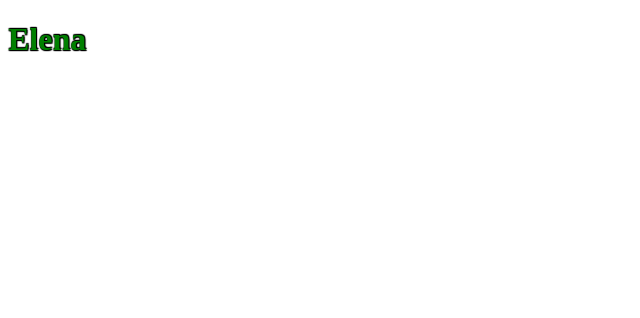
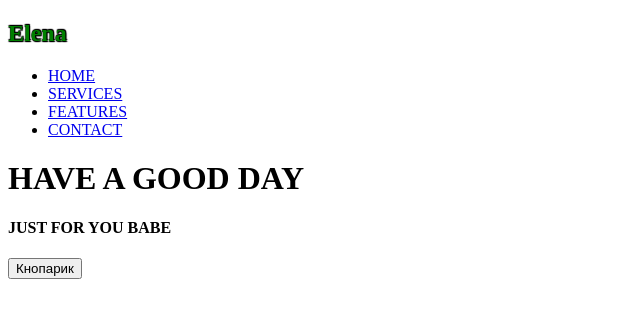
Before and after one commit to maximys963/Site-from-scratch-, a plain HTML site: page index.html in a window 1280 px wide. Shown: the whole page, without its empty margins (0-640 px from the left). Drawn offline with Linux system fonts and the light colour scheme.

Commit message:
доробки в хедері

```diff
--- a/index.html
+++ b/index.html
@@ -8,7 +8,18 @@
   </head>
   <body>
     <header>
-    	<div class="logo"><h1>Elena</h1></div>
+    	<div class="logo"><h2>Elena</h2></div>
+    	  <div class="mainMenu">
+    	  	<ul>
+    	  		<li><a href="#">HOME</a></li>
+    	  		<li><a href="#">SERVICES</a></li>
+    	  		<li><a href="#">FEATURES</a></li>
+    	  		<li><a href="#">CONTACT</a></li>
+    	  	</ul>
+    	  </div>
+    	       <div class="motto"><h1>HAVE A GOOD DAY</h1></div>
+    	      	 <div class="furtherText"><h4>JUST FOR YOU BABE</h4></div>
+					<h4><button class="topButton">Кнопарик</button></h4>
     </header>
     <section></section>
     <section></section>
--- a/style.css
+++ b/style.css
@@ -5,3 +5,6 @@
 			    0px  1px 1px #000,
 			    1px  1px 1px #000;
 }
+.mainMenu{
+
+}
```
